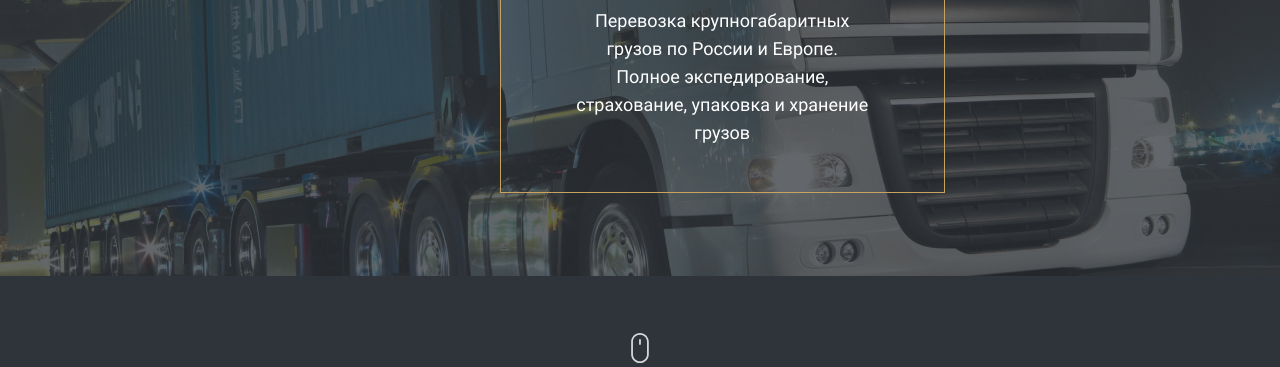
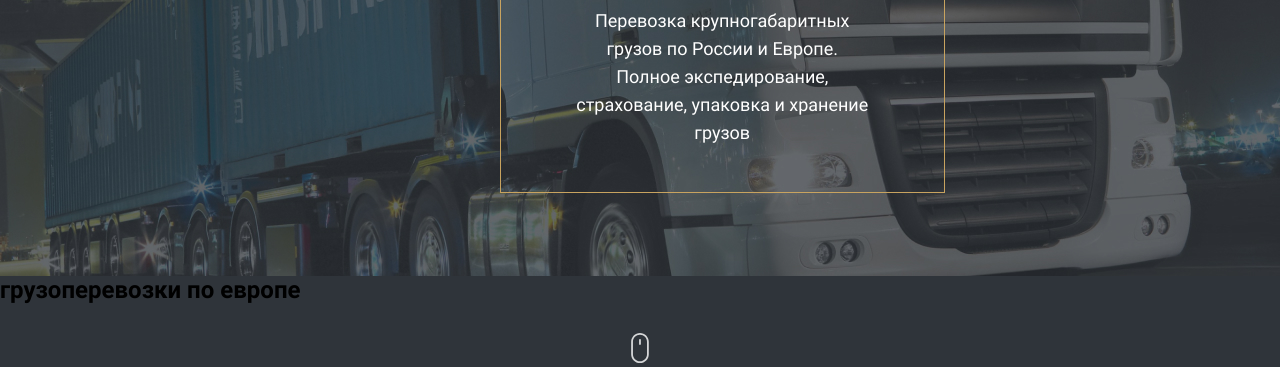
Before and after one commit to MezdrinM/Freight, a plain HTML site: page index.html in a window 1280 px wide. Shown: the part 499-866 px from the top of the page. Drawn offline with Linux system fonts and the light colour scheme.

Commit message:
new section "main_wotd"

```diff
--- a/index.html
+++ b/index.html
@@ -74,7 +74,12 @@
                 <img src="img/mouse.svg" alt="buttom mouse">
             </a>
         </section>
-
+        <section class="main_wotd">
+            <div class="main_font">
+                <h2 class="main_wotd_title">грузоперевозки
+                    по европе</h2>
+            </div>
+        </section>
     </main>
 </body>
 
```
